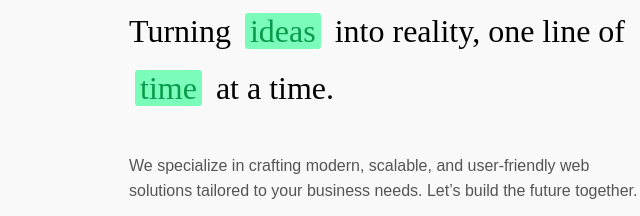
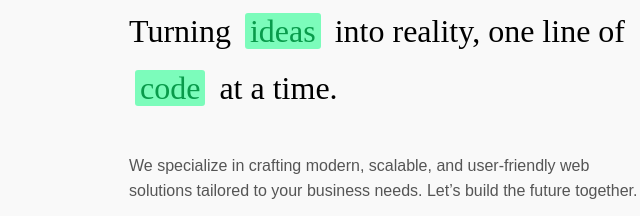
Before and after one commit to omizuuu/Omer-Web-Services, a plain HTML site: page index.html in a window 1280 px wide. Shown: the part 304-520 px from the top of the page, 1-641 px from the left. Drawn offline with nearby package versions, Linux system fonts and the light colour scheme; a web font is replaced by a local one.

Commit message:
Update index.html

```diff
--- a/index.html
+++ b/index.html
@@ -149,7 +149,7 @@
             <div class="quote-left">
                 <p class="quote">
                     Turning <span class="highlight">ideas</span> into reality, one line of <br>
-                    <span class="highlight">time</span> at a time.
+                    <span class="highlight">code</span> at a time.
                 </p>
                 <p class="font-paragraph">
                     We specialize in crafting modern, scalable, and user-friendly web solutions tailored to your business needs. Let’s build the future together.
```
